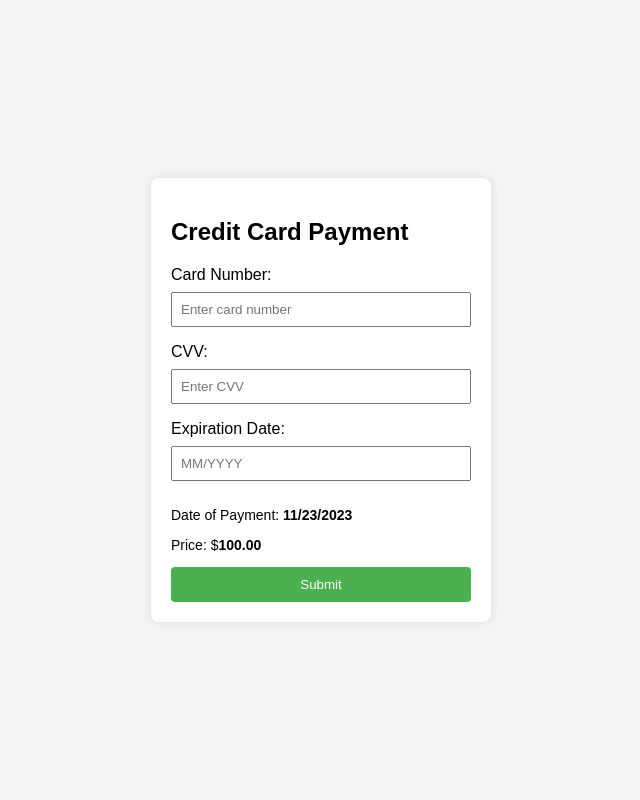
After one commit to maefahluang-uni/99-project-chiangrungresort_g15, a Spring Boot app: page /credit_card_payment.html in a window 1280 px wide. The commit adds this page. Shown: the whole page, without its empty margins (319-959 px from the left). Run offline with Spring Boot 4, Linux system fonts and the light colour scheme.

Commit message:
6531503013

```diff
--- /dev/null
+++ b/src/main/resources/public/credit_card_payment.html
@@ -0,0 +1,100 @@
+<!DOCTYPE html>
+<html lang="en">
+<head>
+    <meta charset="UTF-8">
+    <meta name="viewport" content="width=device-width, initial-scale=1.0">
+    <title>Credit Card Payment</title>
+    <link rel="stylesheet" href="https://cdnjs.cloudflare.com/ajax/libs/font-awesome/6.0.0/css/all.min.css">
+    <style>
+        body {
+            font-family: Arial, sans-serif;
+            background-color: #f4f4f4;
+            margin: 0;
+            padding: 0;
+            display: flex;
+            justify-content: center;
+            align-items: center;
+            height: 100vh;
+        }
+
+        .container {
+            background-color: #fff;
+            box-shadow: 0 0 10px rgba(0, 0, 0, 0.1);
+            border-radius: 8px;
+            overflow: hidden;
+            padding: 20px;
+            width: 300px;
+        }
+
+        label {
+            display: block;
+            margin-bottom: 8px;
+        }
+
+        input {
+            width: 100%;
+            padding: 8px;
+            margin-bottom: 16px;
+            box-sizing: border-box;
+        }
+
+        button {
+            background-color: #4caf50;
+            color: white;
+            padding: 10px;
+            border: none;
+            border-radius: 4px;
+            cursor: pointer;
+            width: 100%;
+        }
+
+        button:hover {
+            background-color: #45a049;
+        }
+
+        p {
+            margin-top: 10px;
+            font-size: 14px;
+        }
+
+        #paymentDate, #paymentAmount {
+            font-weight: bold;
+        }
+    </style>
+</head>
+<body>
+
+<div class="container">
+    <h2>Credit Card Payment</h2>
+    <form id="creditCardForm">
+        <label for="cardNumber">Card Number:</label>
+        <input type="text" id="cardNumber" name="cardNumber" placeholder="Enter card number" required>
+
+        <label for="cvv">CVV:</label>
+        <input type="text" id="cvv" name="cvv" placeholder="Enter CVV" required>
+
+        <label for="expirationDate">Expiration Date:</label>
+        <input type="text" id="expirationDate" name="expirationDate" placeholder="MM/YYYY" required>
+
+        <p>Date of Payment: <span id="paymentDate"></span></p>
+        <p>Price: $<span id="paymentAmount"></span></p>
+
+        <button type="button" onclick="submitCreditCardPayment()">Submit</button>
+    </form>
+</div>
+
+<script>
+    function submitCreditCardPayment() {
+        var cardNumber = document.getElementById('cardNumber').value;
+        var cvv = document.getElementById('cvv').value;
+        var expirationDate = document.getElementById('expirationDate').value;
+
+        alert('Credit Card Payment Submitted!');
+    }
+
+    document.getElementById('paymentDate').innerText = new Date().toLocaleDateString();
+    document.getElementById('paymentAmount').innerText = '100.00';
+</script>
+
+</body>
+</html>
```
Also changed, not shown: src/main/java/th/mfu/CreditCardController.java (added, +13 -0 lines), src/main/java/th/mfu/QrCodeController.java (added, +13 -0 lines), src/main/resources/public/fillInfo.html (+13 -1 lines), src/main/resources/public/payment_options.html (+14 -2 lines), src/main/resources/public/qr_code_payment.html (added, +131 -0 lines).
